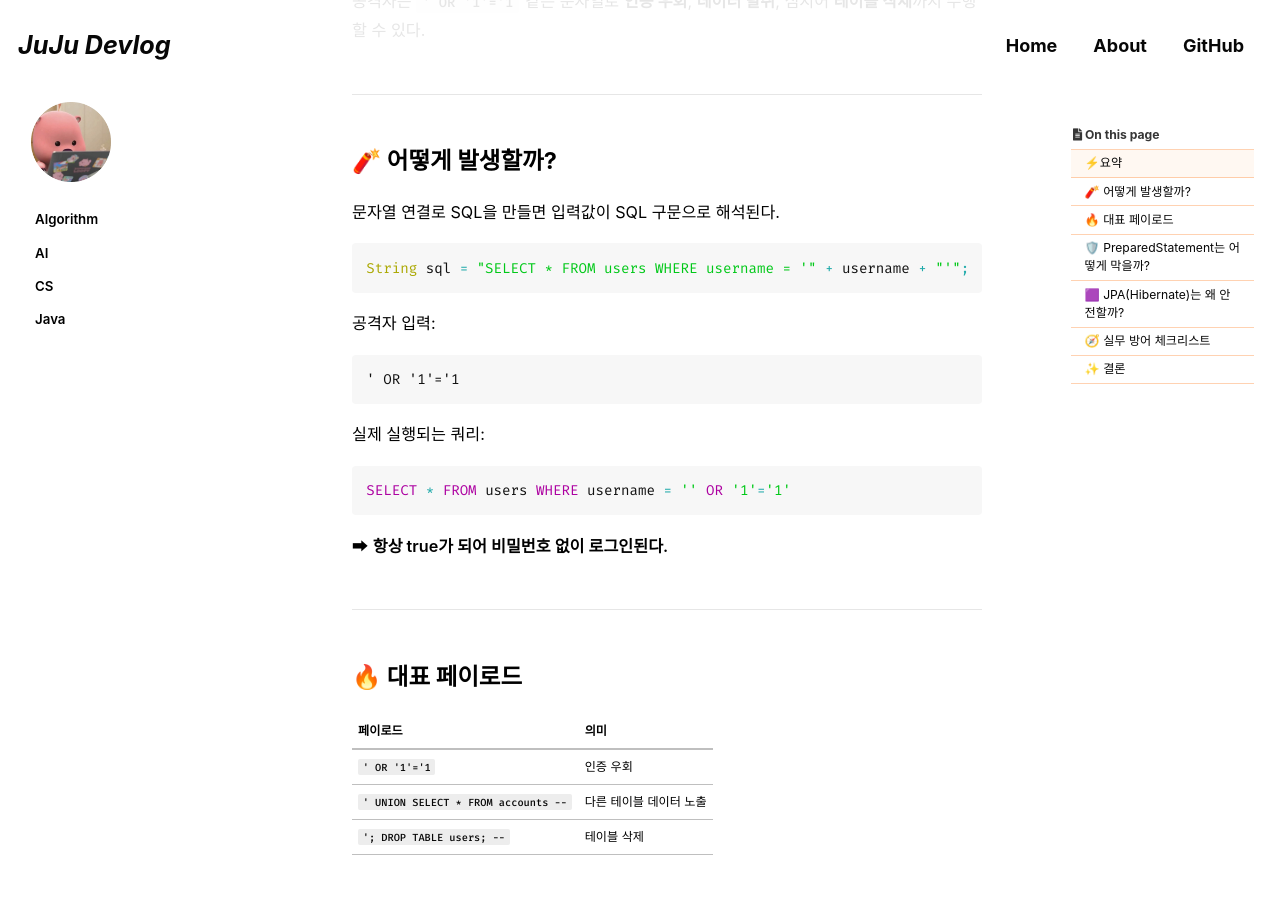
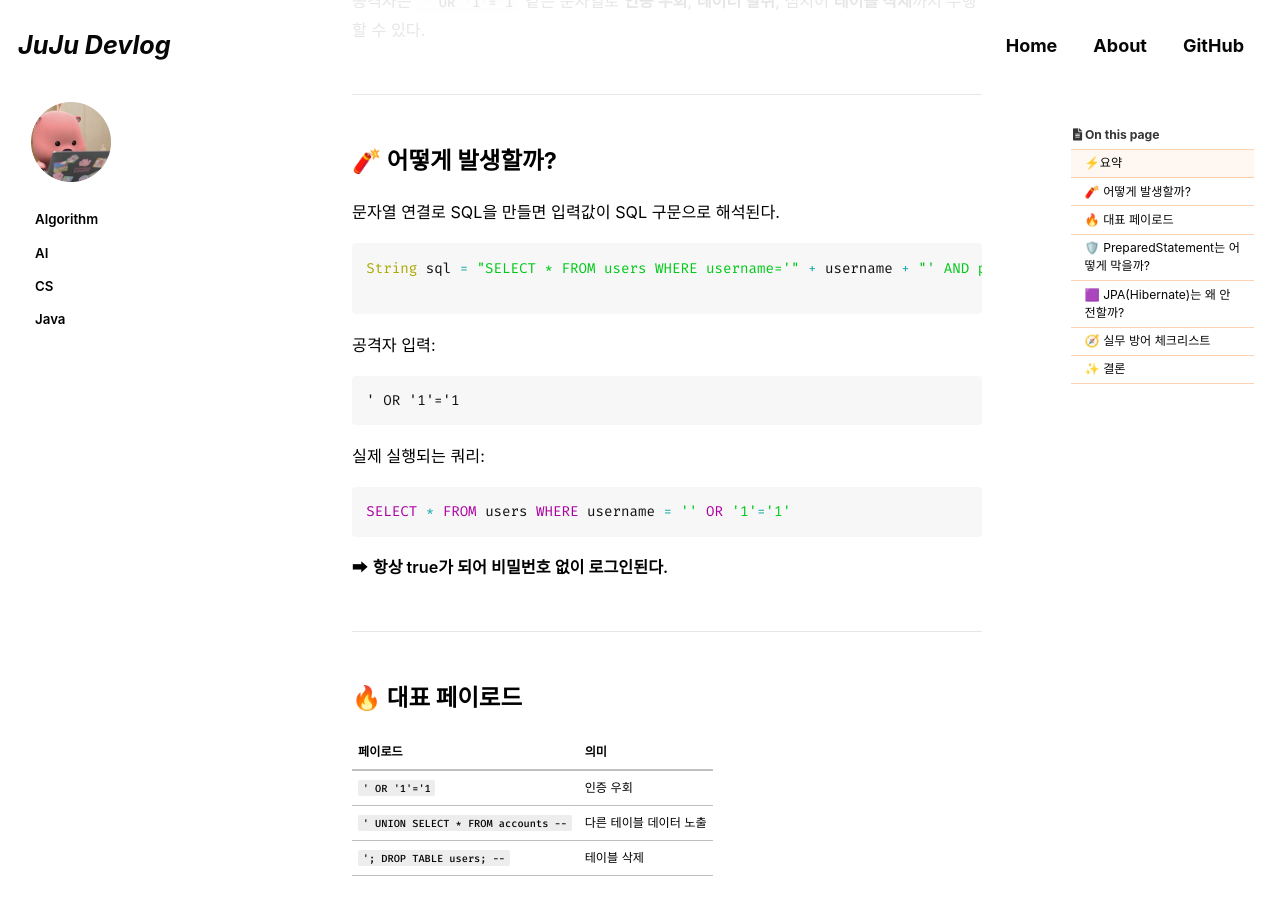
Before and after one commit to zuvvon/zuvvon.github.io, a Jekyll site: the page built from _posts/2025-12-02-SQL-Injection.md, in a window 1280 px wide and 900 px high, scrolled down 343 px. Built offline with Jekyll 4.4.1, drawn with Linux system fonts in a browser that asks for light colours; cached includes are drawn as plain includes; some web fonts are replaced; comment, search, counter and statistics services are not loaded.

Commit message:
Enhance SQL injection example with password validation
Updated SQL injection example to include password check.

````diff
--- a/_posts/2025-12-02-SQL-Injection.md
+++ b/_posts/2025-12-02-SQL-Injection.md
@@ -26,7 +26,8 @@ SQL Injection은 **사용자 입력이 SQL 구조에 그대로 포함될 때**
 문자열 연결로 SQL을 만들면 입력값이 SQL 구문으로 해석된다.
 
 ```java
-String sql = "SELECT * FROM users WHERE username = '" + username + "'";
+String sql = "SELECT * FROM users WHERE username='" + username + "' AND password='" + password + "'";
+
 ```
 
 공격자 입력:
````
